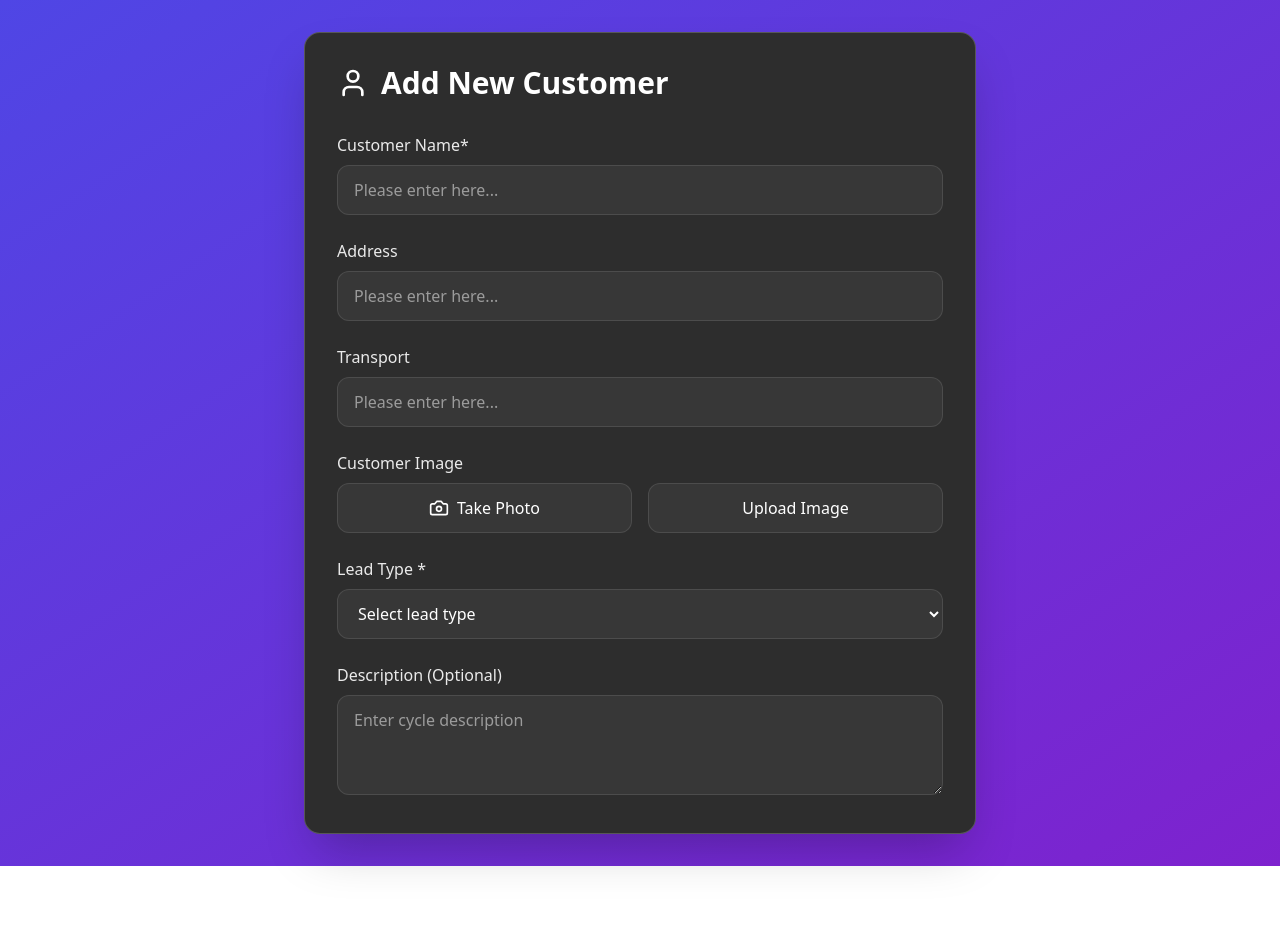
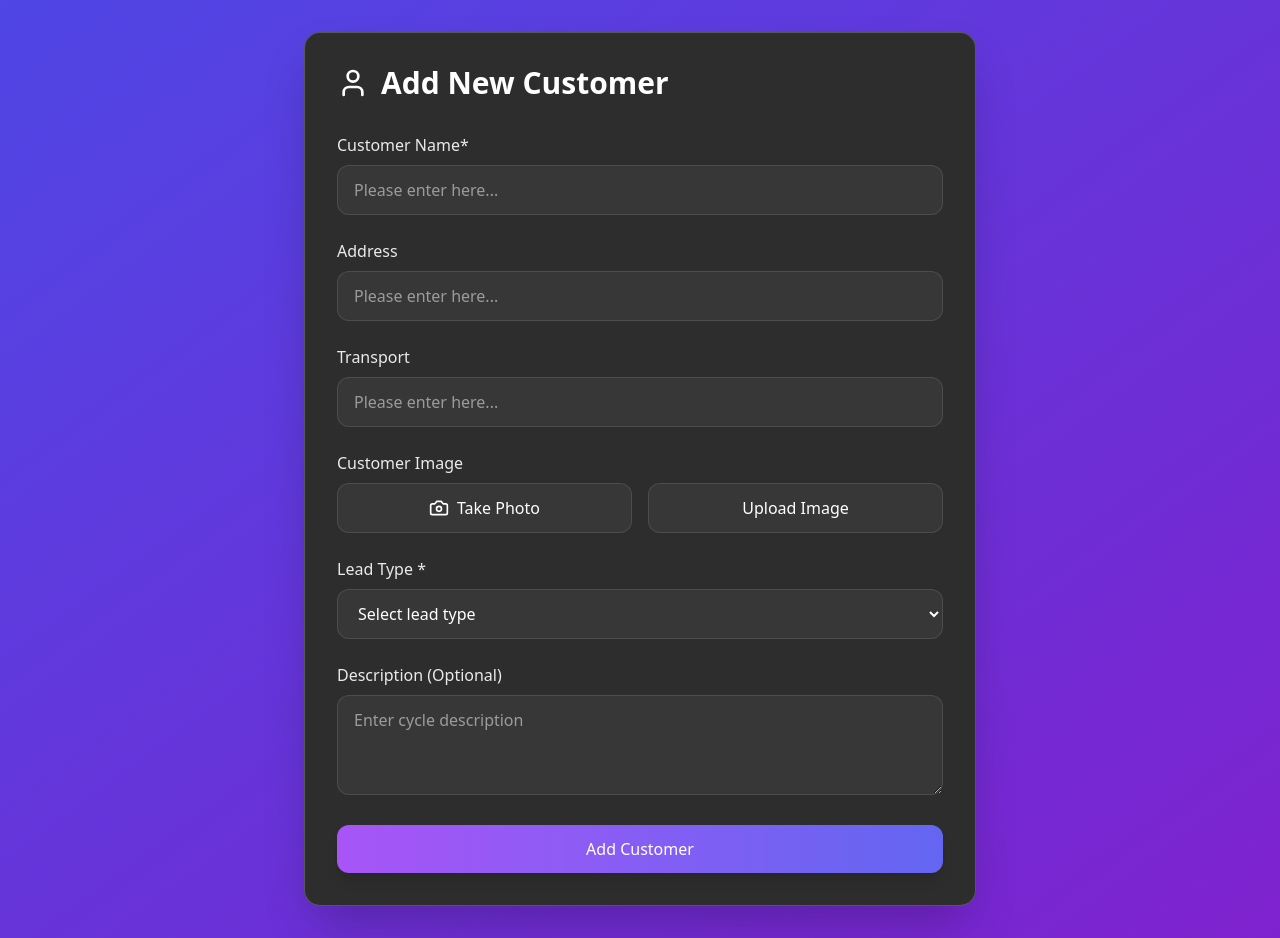
Before and after one commit to ashishume/cycle-exhibition, a React (Vite) app in the folder demo-cycle/: page /customer-form in a window 1280 px wide. Before the commit the page ends 866 px from the top, so only its background shows below. Built offline with nearby package versions, Linux system fonts and the light colour scheme.

Commit message:
feat: updated

```diff
--- a/demo-cycle/src/Pages/Admin/DataTable.tsx
+++ b/demo-cycle/src/Pages/Admin/DataTable.tsx
@@ -23,8 +23,6 @@ const DataTable: React.FC<any> = ({
   products,
   expandedImageRow,
 }) => {
-  console.log(activeTab);
-
   return (
     <>
       <div className="overflow-x-auto rounded-xl border border-white/10">
--- a/demo-cycle/src/Pages/Cart.tsx
+++ b/demo-cycle/src/Pages/Cart.tsx
@@ -92,11 +92,14 @@ const CartPage = () => {
           "/api/customers",
           newCustomerData
         );
+        const { customerName, customerImage, leadType, _id } =
+          customerResponse?.data;
+
         customerDetails = {
-          id: customerResponse.data.id,
-          name: customerResponse.data.customerName,
-          leadType: customerResponse.data.leadType,
-          image: customerResponse.data.customerImage,
+          id: _id,
+          name: customerName,
+          leadType: leadType,
+          image: customerImage,
         };
       } else {
         if (!selectedCustomerId) {
@@ -144,7 +147,6 @@ const CartPage = () => {
       setDiscount(0);
       setSelectedCustomerId("");
       setNewCustomerData(null);
-      console.log(orderResponse);
 
       // You might want to redirect to an order confirmation page
       // navigate(`/order-confirmation/${orderResponse.data.orderId}`);
@@ -221,6 +223,7 @@ const CartPage = () => {
 
               {isNewCustomer && (
                 <CustomerForm
+                  isCheckoutPage={true}
                   onFormDataChange={handleCustomerFormDataChange}
                   onValidationChange={handleCustomerFormValidationChange}
                 />
@@ -233,9 +236,9 @@ const CartPage = () => {
               </h2>
               <div className="space-y-4">
                 {cartItems?.length ? (
-                  cartItems.map((item) => (
+                  cartItems.map((item, index: number) => (
                     <div
-                      key={item._id}
+                      key={index}
                       className="flex items-center gap-4 p-4 bg-white/5 rounded-xl"
                     >
                       <div className="flex-1">
--- a/demo-cycle/src/Pages/CustomerForm.tsx
+++ b/demo-cycle/src/Pages/CustomerForm.tsx
@@ -2,29 +2,33 @@ import React, { useState, useEffect } from "react";
 import { Camera, User, Calculator, AlertCircle } from "lucide-react";
 import { ICustomer, ICustomerFormErrors } from "../models/Customer";
 import InputField from "./Components/InputField";
+import apiClient from "../api/axios";
 
 interface CustomerFormProps {
   onFormDataChange: (data: ICustomer) => void;
   onValidationChange: (isValid: boolean) => void;
+  isCheckoutPage: boolean;
 }
 const CustomerForm: React.FC<CustomerFormProps> = ({
   onFormDataChange,
   onValidationChange,
+  isCheckoutPage = false,
 }) => {
-  const leadTypes: string[] = ["Hot Lead", "Warm Lead", "Cold Lead"];
-
-  const [formData, setFormData] = useState<ICustomer>({
+  const initialState = {
     customerName: "",
     customerImage: null,
     leadType: "",
     description: "",
     address: "",
     transport: "",
-  });
+  };
+  const leadTypes: string[] = ["Hot Lead", "Warm Lead", "Cold Lead"];
+
+  const [formData, setFormData] = useState<ICustomer>(initialState);
 
   const [errors, setErrors] = useState<ICustomerFormErrors>({});
   const [touched, setTouched] = useState<ICustomer>({} as any);
-
+  const [customerAdditionError, setCustomerAdditionError] = useState(null);
   // Handle image capture
   const handleImageCapture = async (): Promise<void> => {
     try {
@@ -103,26 +107,44 @@ const CustomerForm: React.FC<CustomerFormProps> = ({
     }
   };
 
-  // const handleSubmit = (e: React.FormEvent<HTMLFormElement>): void => {
-  //   e.preventDefault();
-  //   const touchedAll: ITouchedFields = {
-  //     customerName: true,
-  //     leadType: true,
-  //   };
-  //   setTouched(touchedAll);
+  /**
+   * submit only when page is opened individually
+   * @param e
+   */
+  const handleSubmit = async (e: React.FormEvent<HTMLButtonElement>) => {
+    e.preventDefault();
+    const touchedAll: any = {
+      customerName: true,
+      leadType: true,
+    };
+    setTouched(touchedAll);
 
-  //   const isValid = Object.keys(touchedAll).every((field) =>
-  //     validate(
-  //       field as keyof ICustomer,
-  //       (formData as any)[field as keyof ICustomer]
-  //     )
-  //   );
+    const isValid = Object.keys(touchedAll).every((field) =>
+      validate(
+        field as keyof ICustomer,
+        (formData as any)[field as keyof ICustomer]
+      )
+    );
 
-  //   if (isValid) {
-  //     console.log("Form submitted:", { ...formData });
-  //     // Handle form submission here
-  //   }
-  // };
+    if (isValid) {
+      try {
+        // Handle form submission here
+        const customerResponse = await apiClient.post(
+          "/api/customers",
+          formData
+        );
+
+        if (customerResponse.status === 201) {
+          setFormData(initialState);
+        }
+      } catch (error: any) {
+        setCustomerAdditionError(
+          error.response?.data?.message ||
+            "Something went wrong with customer addition"
+        );
+      }
+    }
+  };
 
   return (
     <div className="min-h-screen bg-gradient-to-br from-indigo-600 to-purple-700 p-8 flex items-center justify-center">
@@ -263,15 +285,17 @@ const CustomerForm: React.FC<CustomerFormProps> = ({
           </div>
 
           {/* Submit Button */}
-          {/* <button
-            type="submit"
-            className="w-full py-3 px-4 bg-gradient-to-r from-purple-500 to-indigo-500
+          {!isCheckoutPage ? (
+            <button
+              onClick={(e) => handleSubmit(e)}
+              className="w-full py-3 px-4 bg-gradient-to-r from-purple-500 to-indigo-500
                      hover:from-purple-600 hover:to-indigo-600
                      rounded-xl text-white font-medium shadow-lg
                      transition-all duration-300 transform hover:scale-[1.02]"
-          >
-            Add Customer
-          </button> */}
+            >
+              Add Customer
+            </button>
+          ) : null}
           {/* </form> */}
         </div>
       </div>
--- a/demo-cycle/src/Pages/CycleForm.tsx
+++ b/demo-cycle/src/Pages/CycleForm.tsx
@@ -65,8 +65,6 @@ const ProductForm: React.FC<{
   // Initialize form data with product details when editing
   useEffect(() => {
     if (mode == "edit" && product) {
-      console.log(product);
-
       setFormData({
         brand: product.brand,
         imageLinks: product.imageLinks,
--- a/demo-cycle/src/Pages/Presentation.tsx
+++ b/demo-cycle/src/Pages/Presentation.tsx
@@ -141,8 +141,6 @@ const BikePresentation = () => {
     setBundleQuantity(1);
     setTyreStatus("");
   };
-
-  console.log(cartItems);
 
   const handleSizeChange = (variant: any) => {
     setCurrentVariant(variant);
--- a/demo-cycle/src/Routes.tsx
+++ b/demo-cycle/src/Routes.tsx
@@ -22,6 +22,7 @@ const RoutesComponent: React.FC = () => {
           path="/customer-form"
           element={
             <CustomerForm
+              isCheckoutPage={false}
               onFormDataChange={() => {}}
               onValidationChange={() => {}}
             />
```
